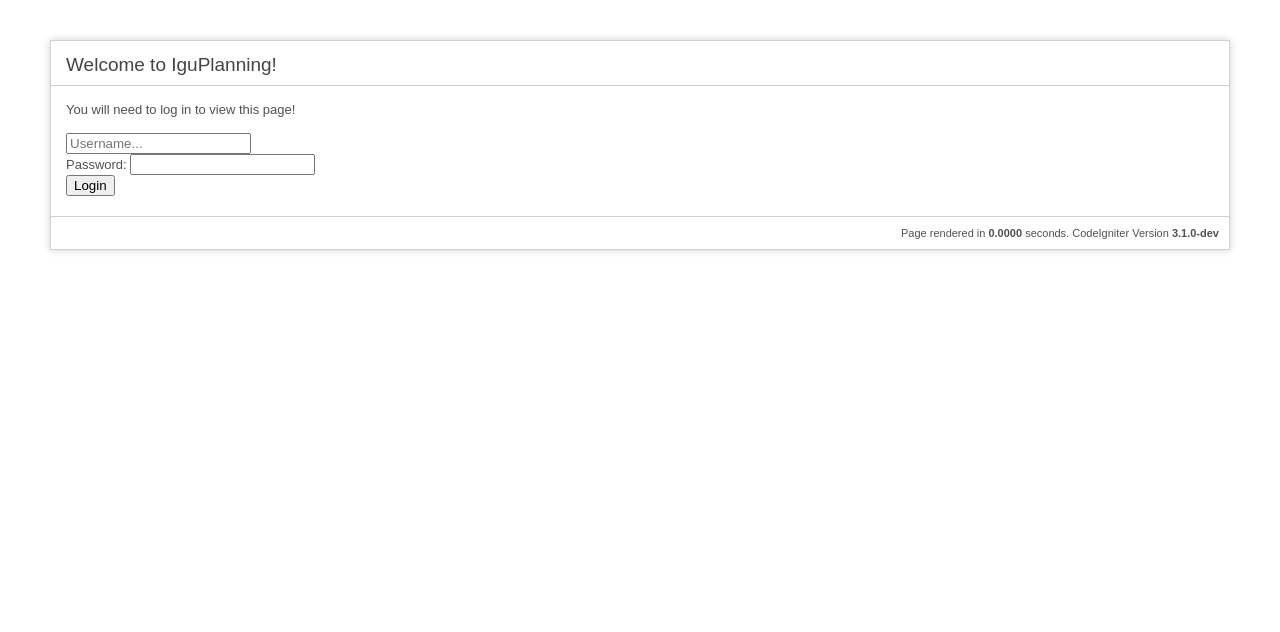
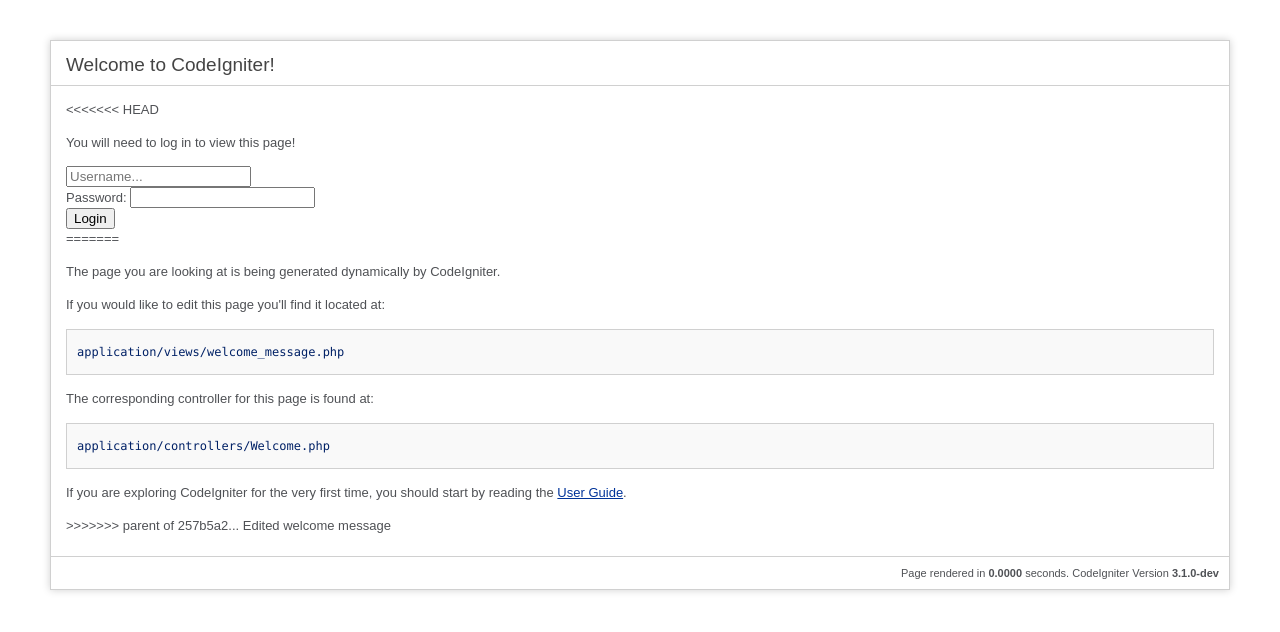
Before and after one commit to kev626/iguplanning, a CodeIgniter app: page /database/index.php/welcome/index in a window 1280 px wide. Shown: the top 632 px of the page. Run offline with CodeIgniter, Linux system fonts and the light colour scheme.

Commit message:
Revert "Edited welcome message"
This reverts commit 257b5a2f155d358e14188928efcded85d1f399ce.

```diff
--- a/application/views/welcome_message.php
+++ b/application/views/welcome_message.php
@@ -68,9 +68,10 @@ defined('BASEPATH') OR exit('No direct script access allowed');
 <body>
 
 <div id="container">
-	<h1>Welcome to IguPlanning!</h1>
+	<h1>Welcome to CodeIgniter!</h1>
 
 	<div id="body">
+<<<<<<< HEAD
 		<p>You will need to log in to view this page!</p>
 
 		<form action='/application/views/login.php' method=POST>
@@ -78,6 +79,17 @@ defined('BASEPATH') OR exit('No direct script access allowed');
 			Password: <input type=password name='password'/><br/>
 			<input type=submit value='Login'/>
 		</form>
+=======
+		<p>The page you are looking at is being generated dynamically by CodeIgniter.</p>
+
+		<p>If you would like to edit this page you'll find it located at:</p>
+		<code>application/views/welcome_message.php</code>
+
+		<p>The corresponding controller for this page is found at:</p>
+		<code>application/controllers/Welcome.php</code>
+
+		<p>If you are exploring CodeIgniter for the very first time, you should start by reading the <a href="user_guide/">User Guide</a>.</p>
+>>>>>>> parent of 257b5a2... Edited welcome message
 	</div>
 
 	<p class="footer">Page rendered in <strong>{elapsed_time}</strong> seconds. <?php echo  (ENVIRONMENT === 'development') ?  'CodeIgniter Version <strong>' . CI_VERSION . '</strong>' : '' ?></p>
```
